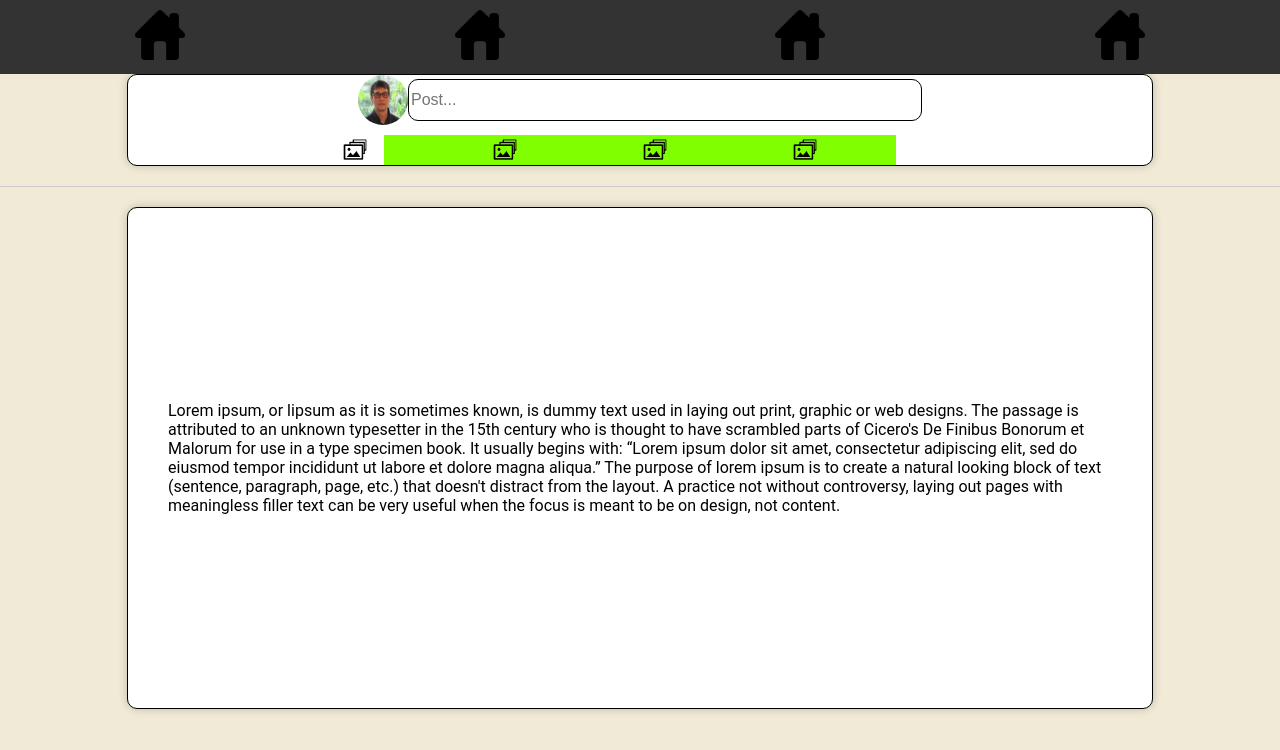
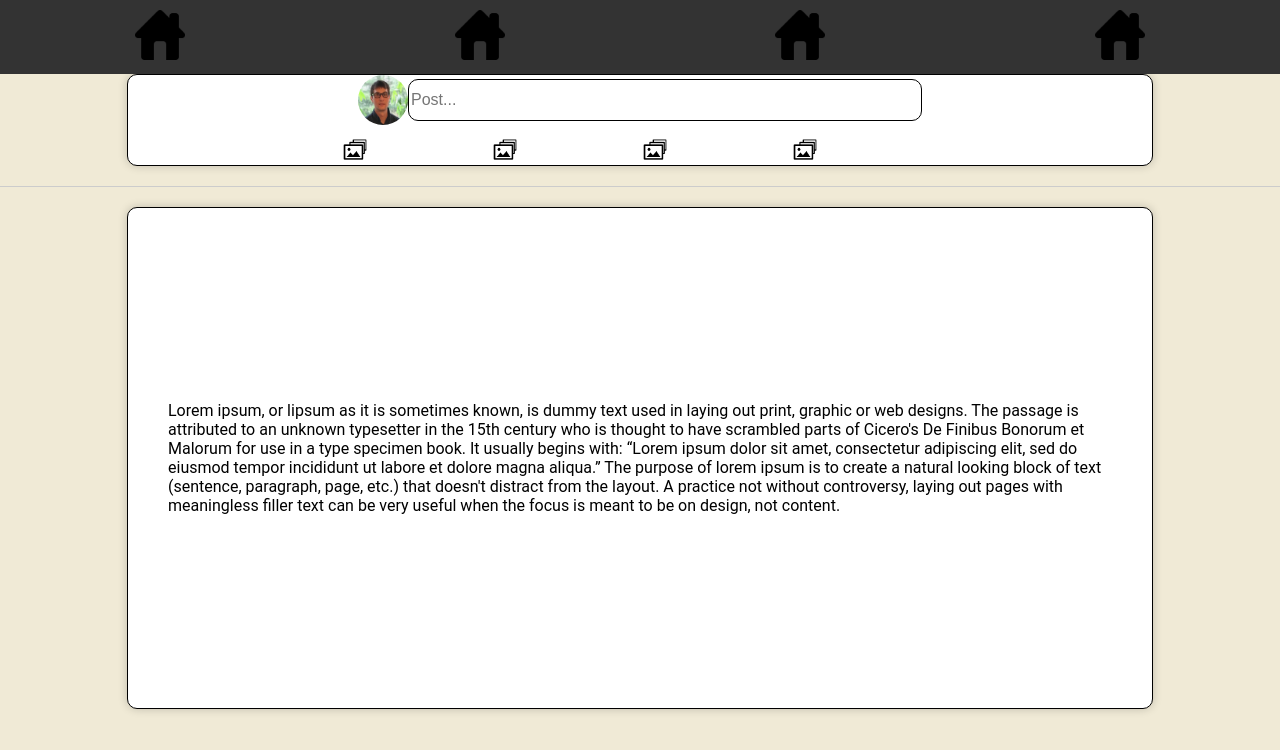
Before and after one commit to johnson999666/link, a plain HTML site: page index.html in a window 1280 px wide. Drawn offline with Linux system fonts and the light colour scheme.

Commit message:
Update style.css

```diff
--- a/style.css
+++ b/style.css
@@ -130,7 +130,7 @@ html, body {
     display: flex;
     justify-content: center;
     width: 50%;
-    background-color: chartreuse;
+
 }
 
   .sticky-bar {
```
